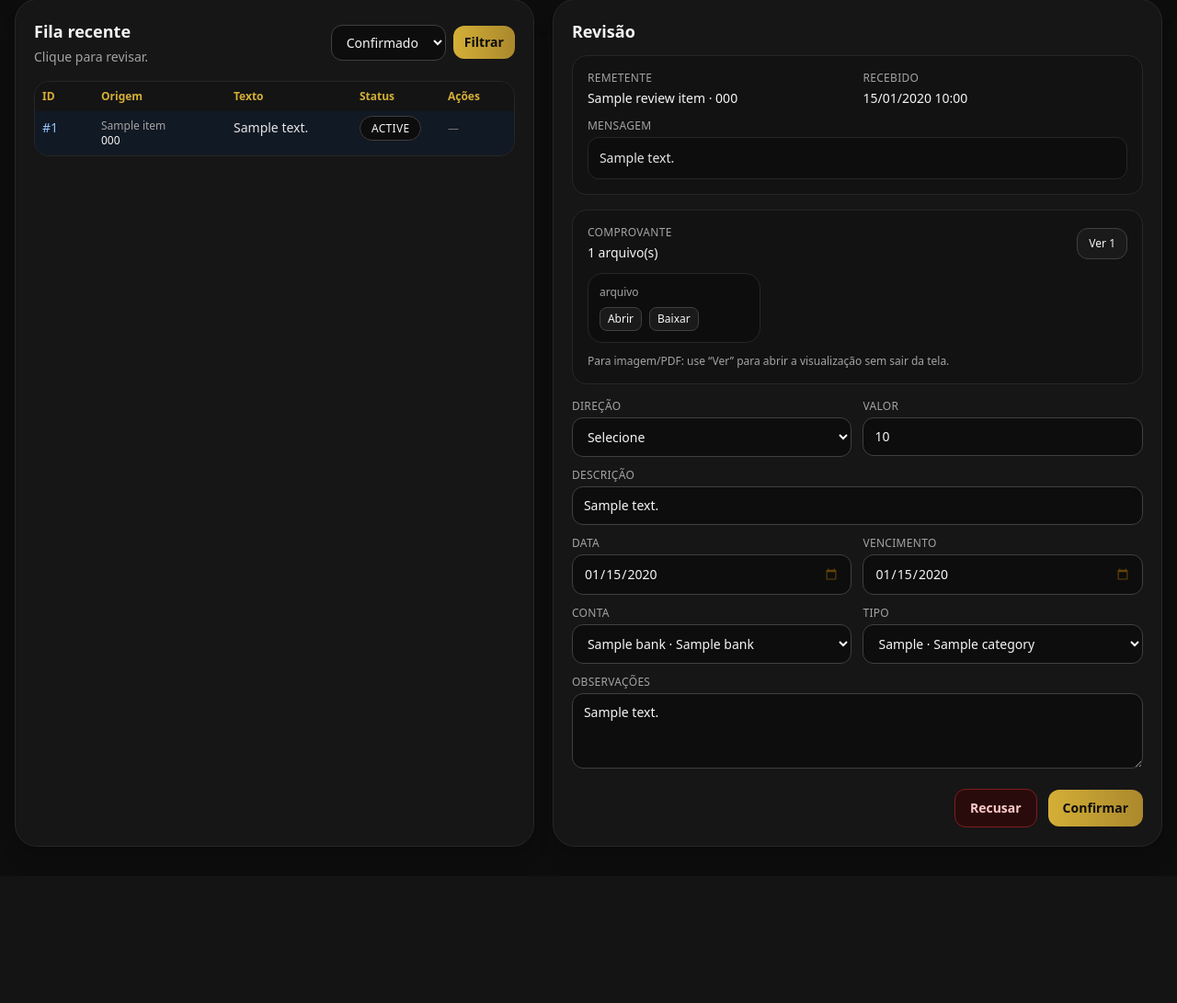
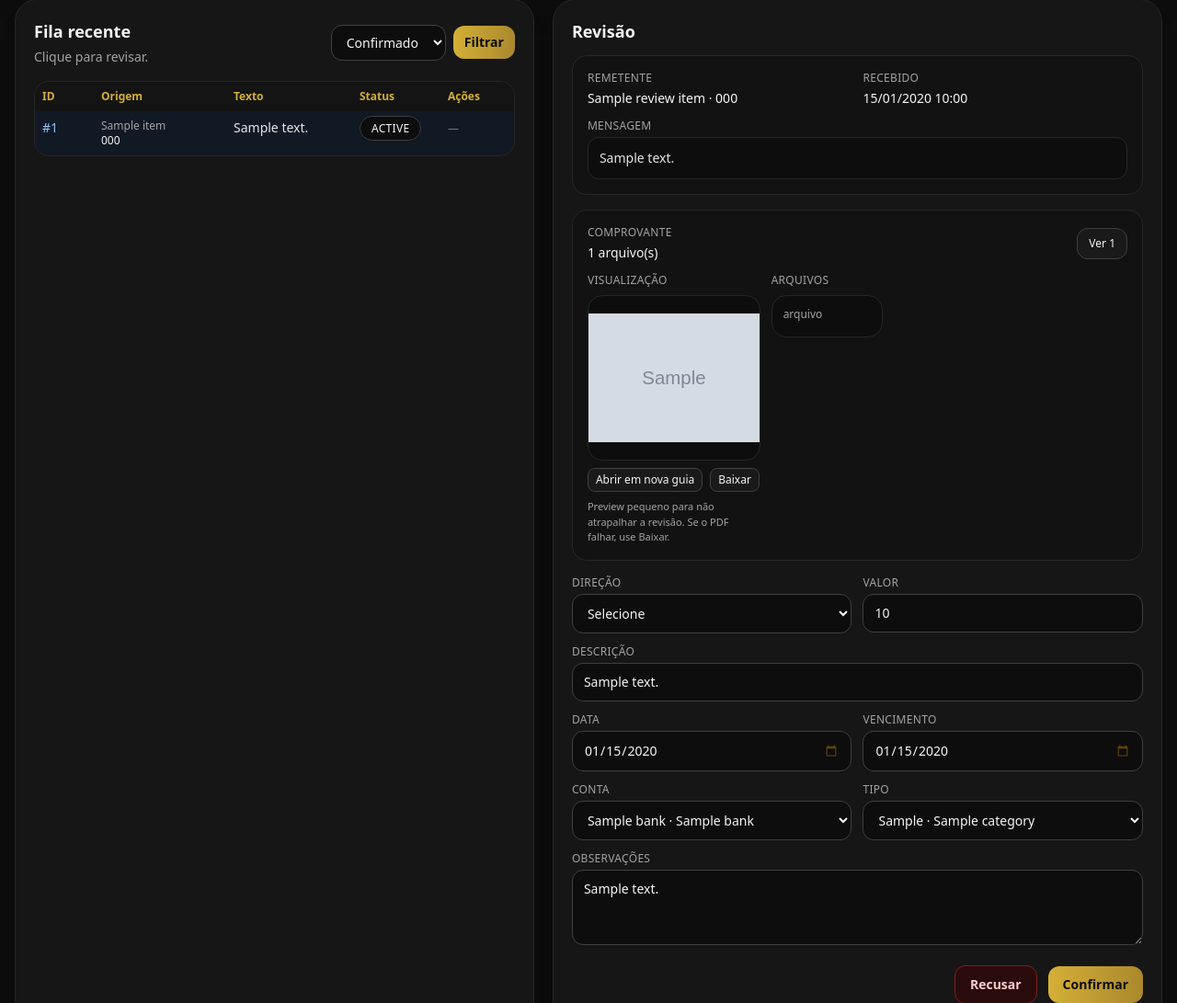
Before and after one commit to barbosaoeas/ofi7, a Django app: template templates/budgets/finance_whatsapp_queue.html in a window 1280 px wide. Shown: the part 376-1467 px from the top of the page at 92% size. Before the commit the page ends 1297 px from the top, so only its background shows below. Run offline with Django 5.2, Linux system fonts and the light colour scheme; the template is opened without the code that fills it: most values are stand-ins (such as "Sample title", 1, 10 or a date in 2020); grey boxes marked "Sample" are stand-in pictures; some libraries are stand-ins or nearby versions.

Commit message:
WhatsApp: preview inline (IMG/PDF) na revisão

```diff
--- a/templates/budgets/finance_whatsapp_queue.html
+++ b/templates/budgets/finance_whatsapp_queue.html
@@ -146,9 +146,9 @@
                   {% for att in attachments %}
                     <button
                       type='button'
-                      data-open-attachment='{{ att.file.url }}'
-                      data-open-mimetype='{{ att.mimetype|default:"" }}'
-                      data-open-name='{{ att.original_name|default:"" }}'
+                      data-preview-attachment='{{ att.file.url }}'
+                      data-preview-mimetype='{{ att.mimetype|default:"" }}'
+                      data-preview-name='{{ att.original_name|default:"" }}'
                       class='rounded-xl border border-[#404040] bg-[#1A1A1A] px-3 py-2 text-xs hover:border-[#D4AF37]'
                     >
                       Ver {{ forloop.counter }}
@@ -156,22 +156,35 @@
                   {% endfor %}
                 </div>
               </div>
-              <div class='mt-3 grid grid-cols-2 gap-3 md:grid-cols-3'>
-                {% for att in attachments %}
-                  <div class='rounded-2xl border border-[#262626] bg-[#0D0D0D] p-3'>
-                    <div class='text-xs text-[#A3A3A3] truncate'>{{ att.original_name|default:"arquivo" }}</div>
-                    <div class='mt-2 flex flex-wrap gap-2'>
-                      <a href='{{ att.file.url }}' target='_blank' rel='noopener noreferrer' class='rounded-lg border border-[#404040] bg-[#1A1A1A] px-2 py-1 text-xs hover:border-[#D4AF37]'>
-                        Abrir
-                      </a>
-                      <a href='{{ att.file.url }}' download class='rounded-lg border border-[#404040] bg-[#1A1A1A] px-2 py-1 text-xs hover:border-[#D4AF37]'>
-                        Baixar
-                      </a>
-                    </div>
+              <div class='mt-3 grid grid-cols-1 gap-3 lg:grid-cols-3'>
+                <div class='lg:col-span-1'>
+                  <div class='text-xs uppercase tracking-wide text-[#A3A3A3]'>Visualização</div>
+                  <div
+                    id='attachment-preview'
+                    class='mt-2 flex h-[180px] w-full items-center justify-center overflow-hidden rounded-2xl border border-[#262626] bg-[#0D0D0D]'
+                  ></div>
+                  <div class='mt-2 flex flex-wrap gap-2'>
+                    <a id='attachment-open' href='#' target='_blank' rel='noopener noreferrer' class='rounded-lg border border-[#404040] bg-[#1A1A1A] px-2 py-1 text-xs hover:border-[#D4AF37]'>
+                      Abrir em nova guia
+                    </a>
+                    <a id='attachment-download' href='#' download class='rounded-lg border border-[#404040] bg-[#1A1A1A] px-2 py-1 text-xs hover:border-[#D4AF37]'>
+                      Baixar
+                    </a>
                   </div>
-                {% endfor %}
+                  <div class='mt-2 text-[11px] text-[#A3A3A3]'>Preview pequeno para não atrapalhar a revisão. Se o PDF falhar, use Baixar.</div>
+                </div>
+                <div class='lg:col-span-2'>
+                  <div class='text-xs uppercase tracking-wide text-[#A3A3A3]'>Arquivos</div>
+                  <div class='mt-2 grid grid-cols-2 gap-3 md:grid-cols-3'>
+                    {% for att in attachments %}
+                      <div class='rounded-2xl border border-[#262626] bg-[#0D0D0D] p-3'>
+                        <div class='text-xs text-[#A3A3A3] truncate'>{{ att.original_name|default:"arquivo" }}</div>
+                        <div class='mt-1 text-[11px] text-[#737373] truncate'>{{ att.mimetype|default:"" }}</div>
+                      </div>
+                    {% endfor %}
+                  </div>
+                </div>
               </div>
-              <div class='mt-3 text-xs text-[#A3A3A3]'>Para imagem/PDF: use “Ver” para abrir a visualização sem sair da tela.</div>
             </div>
           {% endif %}
         {% endwith %}
@@ -245,31 +258,6 @@
     </div>
   </div>
 
-  <div id='attachment-modal' class='fixed inset-0 z-50 hidden items-center justify-center bg-black/70 p-4'>
-    <div class='w-full max-w-5xl overflow-hidden rounded-3xl border border-[#262626] bg-[#0D0D0D] shadow-2xl'>
-      <div class='flex flex-wrap items-center justify-between gap-3 border-b border-[#262626] bg-[#141414] px-4 py-3'>
-        <div class='min-w-0'>
-          <div class='text-xs uppercase tracking-[0.35em] text-[#A3A3A3]'>Comprovante</div>
-          <div id='attachment-title' class='mt-1 truncate text-sm font-semibold text-[#F5F5F5]'>Arquivo</div>
-        </div>
-        <div class='flex flex-wrap gap-2'>
-          <a id='attachment-open' href='#' target='_blank' rel='noopener noreferrer' class='rounded-xl border border-[#404040] bg-[#1A1A1A] px-3 py-2 text-xs hover:border-[#D4AF37]'>
-            Abrir
-          </a>
-          <a id='attachment-download' href='#' download class='rounded-xl border border-[#404040] bg-[#1A1A1A] px-3 py-2 text-xs hover:border-[#D4AF37]'>
-            Baixar
-          </a>
-          <button type='button' id='attachment-close' class='rounded-xl border border-[#7f1d1d] bg-[#2a0b0b] px-3 py-2 text-xs font-semibold text-[#fecaca]'>
-            Fechar
-          </button>
-        </div>
-      </div>
-      <div class='max-h-[80vh] overflow-auto p-4'>
-        <div id='attachment-body' class='flex items-center justify-center'></div>
-      </div>
-    </div>
-  </div>
-
   <script>
     (function () {
       function syncOptions(selectId, directionId) {
@@ -326,64 +314,55 @@
   </script>
   <script>
     (function () {
-      var modal = document.getElementById('attachment-modal');
-      var title = document.getElementById('attachment-title');
-      var body = document.getElementById('attachment-body');
-      var btnClose = document.getElementById('attachment-close');
-      var btnOpen = document.getElementById('attachment-open');
-      var btnDownload = document.getElementById('attachment-download');
+      var preview = document.getElementById('attachment-preview');
+      var openLink = document.getElementById('attachment-open');
+      var downloadLink = document.getElementById('attachment-download');
+      var buttons = document.querySelectorAll('[data-preview-attachment]');
 
-      function openModal(url, mimetype, name) {
-        if (!modal || !body) return;
-        body.innerHTML = '';
-        title.textContent = name || 'Arquivo';
-        btnOpen.href = url;
-        btnDownload.href = url;
+      function setPreview(url, mimetype, name) {
+        if (!preview || !openLink || !downloadLink) return;
+        if (!url) return;
+        preview.innerHTML = '';
+        openLink.href = url;
+        downloadLink.href = url;
+        if (name) {
+          openLink.setAttribute('aria-label', 'Abrir ' + name);
+          downloadLink.setAttribute('aria-label', 'Baixar ' + name);
+        }
 
         var mt = (mimetype || '').toLowerCase();
         if (mt.indexOf('pdf') >= 0 || url.toLowerCase().indexOf('.pdf') >= 0) {
           var iframe = document.createElement('iframe');
           iframe.src = url;
-          iframe.className = 'h-[75vh] w-full rounded-2xl border border-[#262626] bg-black';
+          iframe.className = 'h-full w-full bg-black';
           iframe.setAttribute('loading', 'lazy');
-          body.appendChild(iframe);
+          preview.appendChild(iframe);
         } else {
           var img = document.createElement('img');
           img.src = url;
-          img.className = 'max-h-[75vh] w-auto max-w-full rounded-2xl border border-[#262626] bg-black object-contain';
+          img.className = 'h-full w-full object-contain';
           img.alt = name || 'Comprovante';
-          body.appendChild(img);
+          preview.appendChild(img);
         }
-
-        modal.classList.remove('hidden');
-        modal.classList.add('flex');
       }
 
-      function closeModal() {
-        if (!modal) return;
-        modal.classList.add('hidden');
-        modal.classList.remove('flex');
-        if (body) body.innerHTML = '';
+      if (buttons && buttons.length) {
+        var first = buttons[0];
+        setPreview(
+          first.getAttribute('data-preview-attachment') || '',
+          first.getAttribute('data-preview-mimetype') || '',
+          first.getAttribute('data-preview-name') || ''
+        );
       }
 
-      document.querySelectorAll('[data-open-attachment]').forEach(function (btn) {
+      buttons.forEach(function (btn) {
         btn.addEventListener('click', function () {
-          var url = btn.getAttribute('data-open-attachment') || '';
-          var mt = btn.getAttribute('data-open-mimetype') || '';
-          var name = btn.getAttribute('data-open-name') || '';
-          if (!url) return;
-          openModal(url, mt, name);
+          setPreview(
+            btn.getAttribute('data-preview-attachment') || '',
+            btn.getAttribute('data-preview-mimetype') || '',
+            btn.getAttribute('data-preview-name') || ''
+          );
         });
-      });
-
-      if (btnClose) btnClose.addEventListener('click', closeModal);
-      if (modal) {
-        modal.addEventListener('click', function (e) {
-          if (e.target === modal) closeModal();
-        });
-      }
-      document.addEventListener('keydown', function (e) {
-        if (e.key === 'Escape') closeModal();
       });
     })();
   </script>
```
